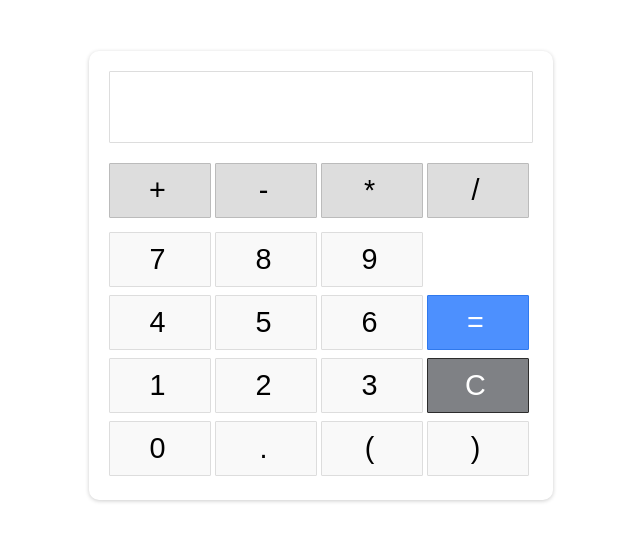
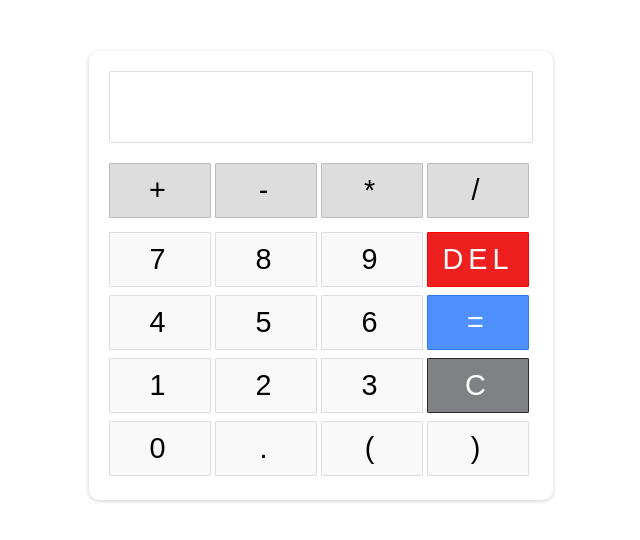
Before and after one commit to NoeOnDev/Calculator-Web-Lexical-Derivation-Tree, a React (Vite) app: page / in a window 1280 px wide. Shown: the top 540 px of the page, without its empty margins (319-959 px from the left). Built offline with nearby package versions, Linux system fonts and the light colour scheme.

Commit message:
Agregado botón de eliminación en CalculatorForm.jsx y estilos actualizados en calculatorStyle.module.css

```diff
--- a/src/components/CalculatorForm.jsx
+++ b/src/components/CalculatorForm.jsx
@@ -91,6 +91,7 @@ function CalculatorForm() {
                         <div onClick={handleNumberClick}>7</div>
                         <div onClick={handleNumberClick}>8</div>
                         <div onClick={handleNumberClick}>9</div>
+                        <div className={style.delete}>DEL</div>
                     </div>
                     <div className={style.numbers}>
                         <div onClick={handleNumberClick}>4</div>
--- a/src/styles/calculatorStyle.module.css
+++ b/src/styles/calculatorStyle.module.css
@@ -123,9 +123,31 @@ body {
         background-color: #4d4f52;
         -webkit-box-shadow: 0px 1px 4px 0px rgba(0, 0, 0, 0.2);
         box-shadow: 0px 1px 4px 0px rgba(0, 0, 0, 0.2);
-        border-color: #1857BB;
+        border-color: #303030;
     }
 
     div.clear:active {
         font-weight: bold;
     }
+
+    div.delete {
+      display: inline-block;
+      border: 1px solid #ff0000;
+      border-radius: 1px;
+      text-align: center;
+      cursor: pointer;
+      color: #FFF;
+      background-color: #ee1f1f;
+      transition: all .2s ease-in-out;
+    }
+
+      div.delete:hover {
+          background-color: #bb0000;
+          -webkit-box-shadow: 0px 1px 4px 0px rgba(0, 0, 0, 0.2);
+          box-shadow: 0px 1px 4px 0px rgba(0, 0, 0, 0.2);
+          border-color: #ff0000;
+      }
+
+      div.delete:active {
+          font-weight: bold;
+      }
```
